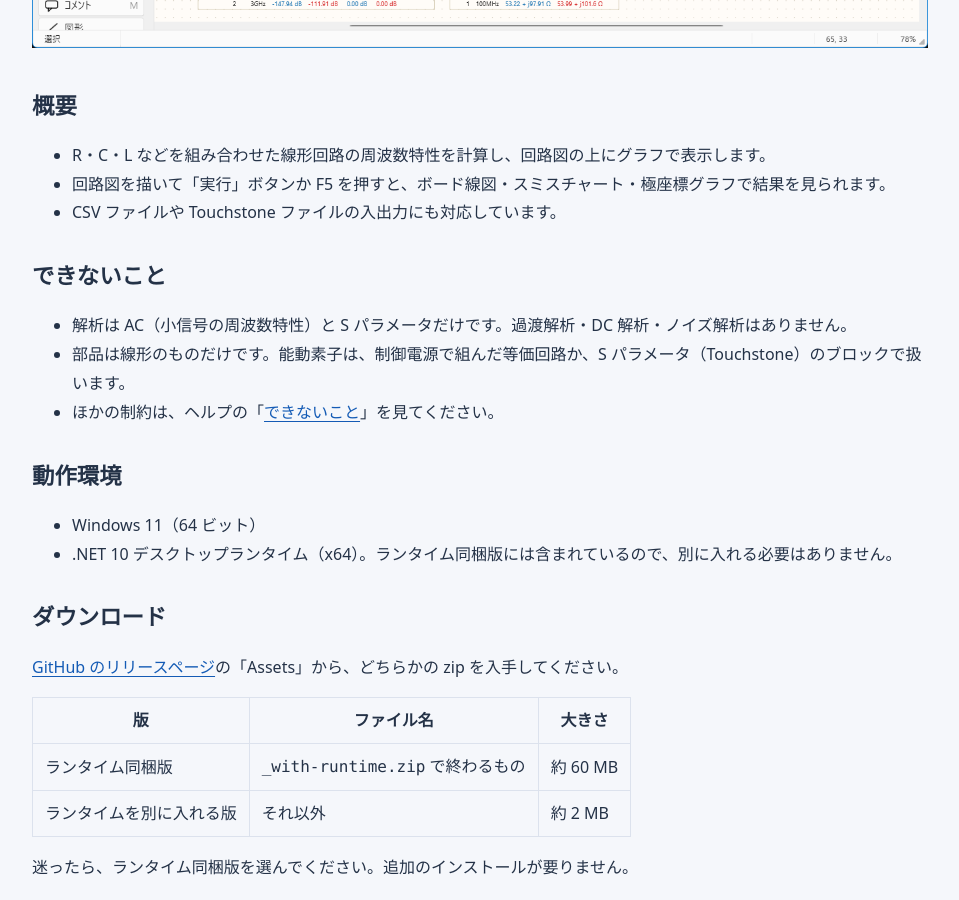
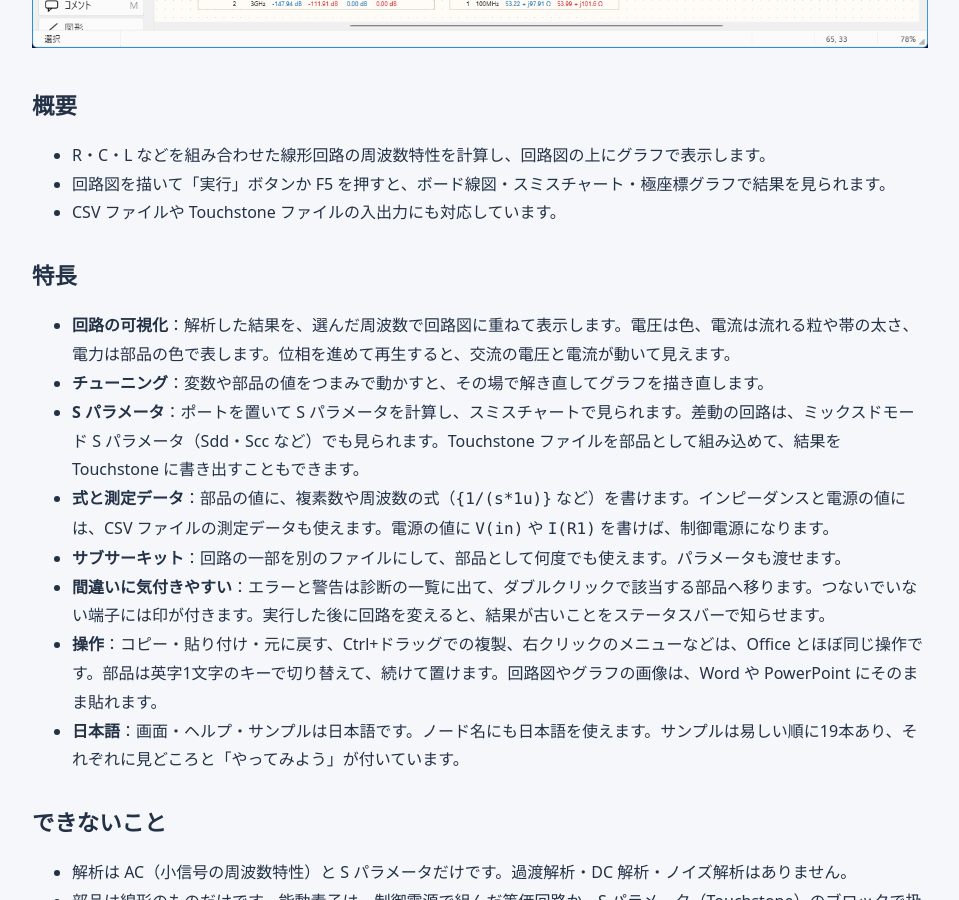
Before and after one commit to kwkw2828/kwkw2828.github.io, a Jekyll site: the page built from _software/freqsim.md, in a window 1280 px wide and 900 px high, scrolled down 870 px. Shown: the whole window, without its empty margins (160-1119 px from the left). Built offline with Jekyll 4.4.1, drawn with Linux system fonts in a browser that asks for light colours.

Commit message:
FreqSim の配布ページに「特長」の節を足す
Co-Authored-By: Claude Opus 5.5 <noreply@anthropic.com>

```diff
--- a/_software/freqsim.md
+++ b/_software/freqsim.md
@@ -12,6 +12,17 @@ image: /assets/img/freqsim/screenshot.png
 - R・C・L などを組み合わせた線形回路の周波数特性を計算し、回路図の上にグラフで表示します。
 - 回路図を描いて「実行」ボタンか F5 を押すと、ボード線図・スミスチャート・極座標グラフで結果を見られます。
 - CSV ファイルや Touchstone ファイルの入出力にも対応しています。
+
+## 特長
+
+- **回路の可視化**：解析した結果を、選んだ周波数で回路図に重ねて表示します。電圧は色、電流は流れる粒や帯の太さ、電力は部品の色で表します。位相を進めて再生すると、交流の電圧と電流が動いて見えます。
+- **チューニング**：変数や部品の値をつまみで動かすと、その場で解き直してグラフを描き直します。
+- **S パラメータ**：ポートを置いて S パラメータを計算し、スミスチャートで見られます。差動の回路は、ミックスドモード S パラメータ（Sdd・Scc など）でも見られます。Touchstone ファイルを部品として組み込めて、結果を Touchstone に書き出すこともできます。
+- **式と測定データ**：部品の値に、複素数や周波数の式（`{1/(s*1u)}` など）を書けます。インピーダンスと電源の値には、CSV ファイルの測定データも使えます。電源の値に `V(in)` や `I(R1)` を書けば、制御電源になります。
+- **サブサーキット**：回路の一部を別のファイルにして、部品として何度でも使えます。パラメータも渡せます。
+- **間違いに気付きやすい**：エラーと警告は診断の一覧に出て、ダブルクリックで該当する部品へ移ります。つないでいない端子には印が付きます。実行した後に回路を変えると、結果が古いことをステータスバーで知らせます。
+- **操作**：コピー・貼り付け・元に戻す、Ctrl+ドラッグでの複製、右クリックのメニューなどは、Office とほぼ同じ操作です。部品は英字1文字のキーで切り替えて、続けて置けます。回路図やグラフの画像は、Word や PowerPoint にそのまま貼れます。
+- **日本語**：画面・ヘルプ・サンプルは日本語です。ノード名にも日本語を使えます。サンプルは易しい順に19本あり、それぞれに見どころと「やってみよう」が付いています。
 
 ## できないこと
 
```
